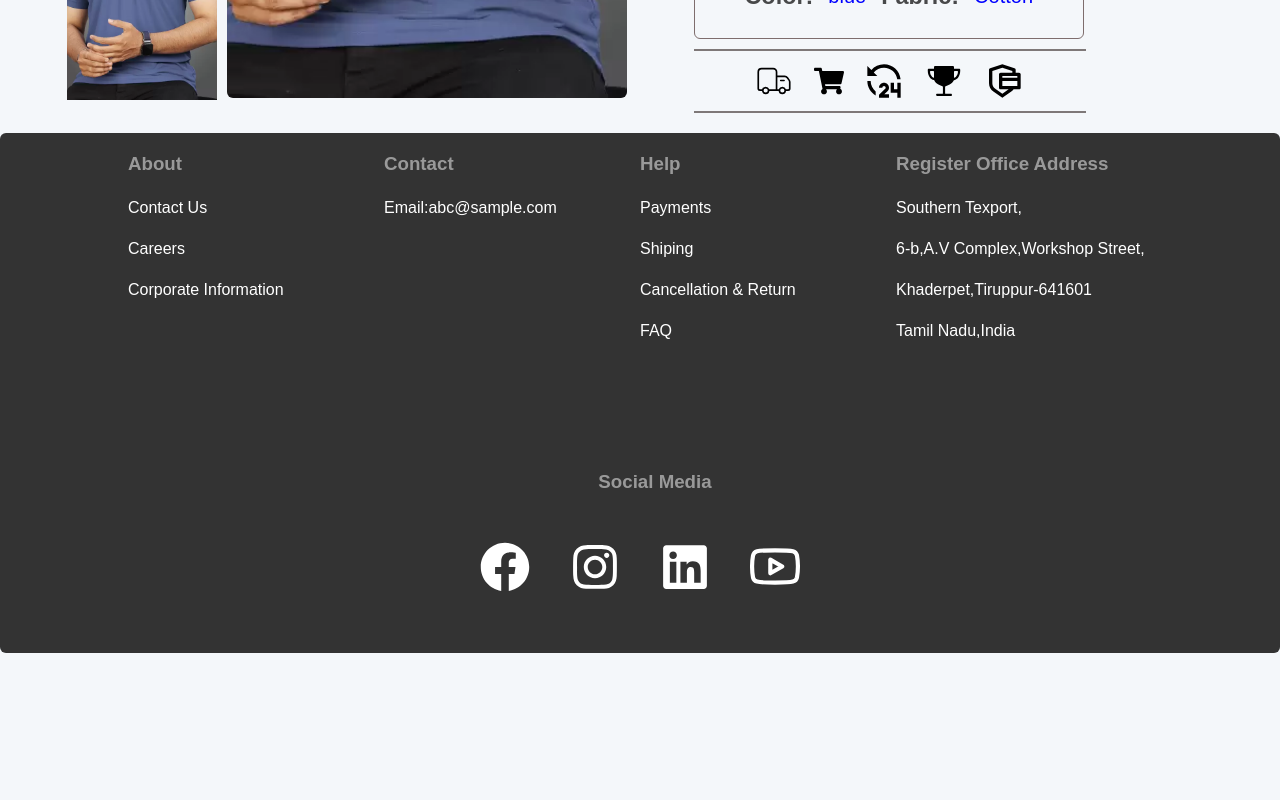
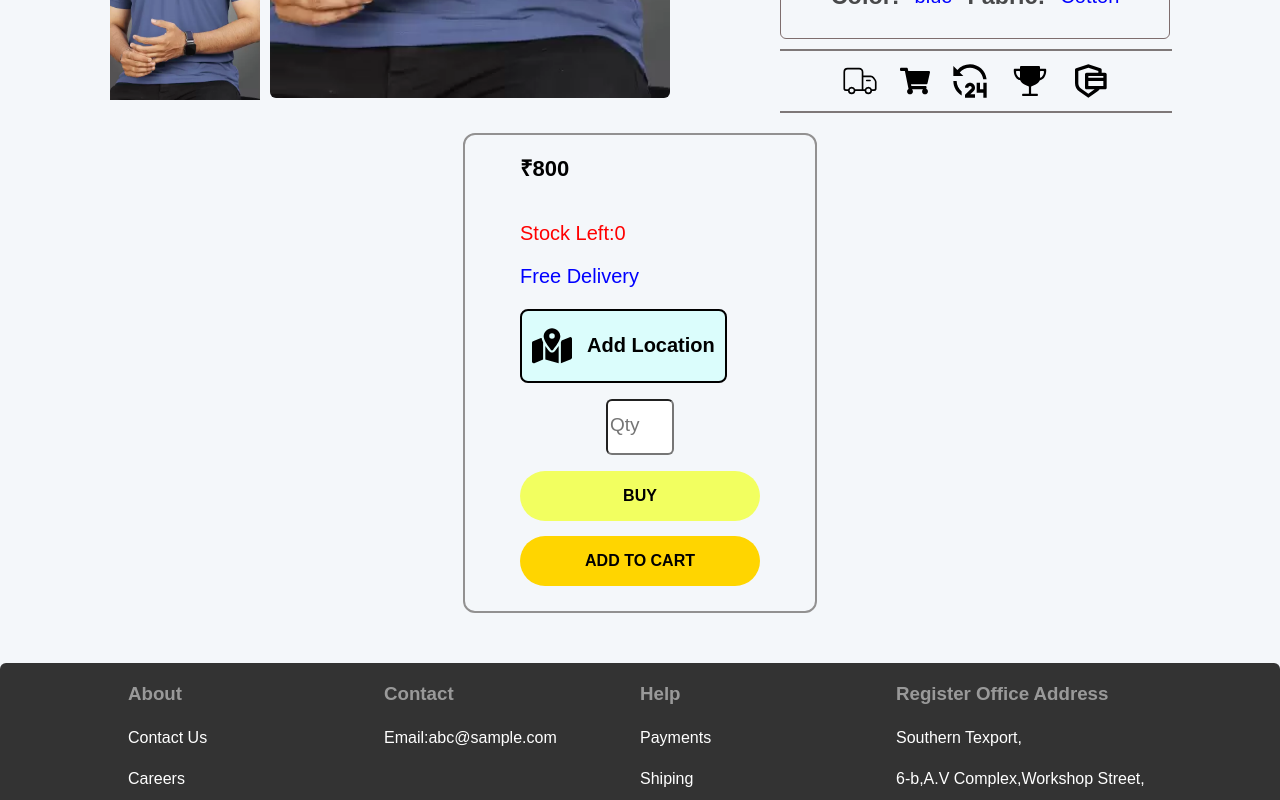
Before and after one commit to Santhosh-Shanmugam/SouthernTexport-E-commerce, a React (Vite) app in the folder Frontend/: page /product/0 in a window 1280 px wide. Shown: the part 640-1440 px from the top of the page. Before the commit the page ends 1293 px from the top, so only its background shows below. Built offline with nearby package versions, Linux system fonts and the light colour scheme.

Commit message:
InnerDisplay-6

```diff
--- a/Frontend/src/Components/InnerDisplay/InnerDisplay.css
+++ b/Frontend/src/Components/InnerDisplay/InnerDisplay.css
@@ -17,8 +17,10 @@
 .inner-con{
     display: flex;
     align-items: center;
+    flex-wrap: wrap;
     justify-content: space-evenly;
     flex-direction: row;
+    place-items: center;
 }
 .inner-con-left{
     display: flex;
@@ -189,6 +191,129 @@ hr {
     display: flex;
     align-items: center;
     justify-content: center;
-    background-color: rgb(90, 106, 120);
+    border: 2px solid rgb(146, 145, 145);
+    min-width: 350px;
+    flex-direction: column;
+    border-radius: 12px;
+    margin-bottom: 50px;
+}
+.last-con-price{
+    display: flex;
+    align-items: start;
+    justify-content: start;
+    flex-direction: column;
+
+}
+.last-con-price{
+    font-size: 22px;
+    font-weight: 600;
+}
+.inner-con-last span{
+    color: blue;
+    font-size: 20px;
+
+
+}
+
+.add-location{
+    display: flex;
+    align-items: center;
+    justify-content: center;
+    flex-direction: row;
     border: 2px solid black;
+    border-radius: 8px;
+    padding: 10px;
+    height: 50px;
+    background-color:rgb(219, 253, 252);
+    gap: 15px;
+    margin-top: 20px;
 }
+.add-location h4{
+    font-size: 20px;
+}
+.add-location-icon{
+    width: 40px;
+    height: 40px;
+}
+.stock-left-last-p{
+    font-size: 20px;
+    font-weight: 500;
+    color: red;
+}
+.inner-con-last-all-items{
+    display: flex;
+    align-items:start;
+    justify-content: start;
+    flex-direction: column;
+    line-height: 23px;
+}
+.quantity-con-last{
+    display: flex;
+    align-items: center;
+    width: 100%;
+    justify-content: center;
+
+
+}
+.quantity-con-last input{
+    width: 60px;
+    height: 50px;
+    border-radius: 6px;
+
+}
+input::placeholder,
+textarea::placeholder {
+  font-size: 19px;
+}
+.buy-btn{
+    display: flex;
+    justify-content: center;
+    align-items: center;
+    width: 240px;
+    height: 50px;
+    background-color: rgb(242, 255, 96);
+    margin-bottom: 15px;
+    font-weight: 600;
+    border-radius: 26px;
+    cursor: pointer;
+    transition: 0.5s;
+}
+.buy-btn:hover{
+    transform: scale(1.03);
+    background-color: rgb(235, 252, 42);
+
+
+}
+.add-cart{
+    display: flex;
+    justify-content: center;
+    align-items: center;
+    width: 240px;
+    height: 50px;
+    background-color: rgb(255, 213, 0);
+    margin-bottom: 25px;
+    border-radius: 26px;
+    font-weight: 600;
+    cursor: pointer;
+    transition: 0.5s;
+
+}
+
+
+.add-cart:hover{
+    transform: scale(1.03);
+    background-color: rgb(255, 200, 0);
+
+
+}
+.buy-btn:hover, .add-cart:hover {
+    box-shadow: 0px 5px 15px rgba(0, 0, 0, 0.2);
+}
+
+.button-buy-cart{
+    display: flex;
+    justify-content: center;
+    align-items: center;
+    flex-direction: column;
+    width: 100%;
+}
--- a/Frontend/src/Components/InnerDisplay/InnerDisplay.jsx
+++ b/Frontend/src/Components/InnerDisplay/InnerDisplay.jsx
@@ -10,6 +10,7 @@ import Rating from '../Rating/Rating';
 import { Ri24HoursFill } from "react-icons/ri";
 import { IoIosTrophy } from "react-icons/io";
 import { RiSecurePaymentLine } from "react-icons/ri";
+import { FaMapLocationDot } from "react-icons/fa6";
 
 const InnerDisplay = () => {
 
@@ -58,7 +59,7 @@ const InnerDisplay = () => {
         <div className="inner-con-details">
           <p>{product.full_name}</p>
           <div className="inner-rating">
-          <Rating  rating={product.rating} ></Rating>
+            <Rating rating={product.rating} ></Rating>
 
           </div>
           <hr></hr>
@@ -88,7 +89,7 @@ const InnerDisplay = () => {
           <div className="inner-colors">
             <div className="inner-color">
 
-              <div style={{ display: 'flex', color: 'black',alignItems:'center',justifyContent:'center',gap:'15px' }}>
+              <div style={{ display: 'flex', color: 'black', alignItems: 'center', justifyContent: 'center', gap: '15px' }}>
                 <h3>Color:</h3><p style={{ color: 'blue' }}>{product.color}</p>
                 <h3>Fabric:</h3><p style={{ color: 'blue' }}>{product.fabric}</p>
               </div>
@@ -104,7 +105,7 @@ const InnerDisplay = () => {
             <CiDeliveryTruck className="inner-icon-right" />
             <FaShoppingCart className="inner-icon-right2" />
             <Ri24HoursFill className="inner-icon-right" />
-            <IoIosTrophy className="inner-icon-right"  />
+            <IoIosTrophy className="inner-icon-right" />
             <RiSecurePaymentLine className="inner-icon-right" />
 
           </div>
@@ -117,7 +118,66 @@ const InnerDisplay = () => {
 
       </div>
       <div className="inner-con-last">
-        <p>efgrgtgthr</p>
+        <div className="inner-con-last-all-items">
+
+          <p className="last-con-price">₹{product.new_price}</p>
+          <div className="stock-left-last">
+            <p className="stock-left-last-p">Stock Left:{product.product_count}</p>
+          </div>
+          <div className="">
+
+          <span>{product.delivery}</span>
+          </div>
+          <div className="add-location">
+
+            <FaMapLocationDot className="add-location-icon" />
+
+
+            <h4>Add Location</h4>
+          </div>
+          <div className="quantity-con-last">
+            <p>
+              <input
+                type="number"
+                placeholder="Qty"
+                min="1"
+                max="50"
+                onChange={(e) => {
+                  let value = parseInt(e.target.value);
+
+                  if (isNaN(value) || value < 1) {
+                    value = 1;
+                  } else if (value > 50) {
+                    value = 50;
+                  }
+
+                  e.target.value = value;
+                }}
+              />
+            </p>
+          </div>
+
+
+
+          <div className="button-buy-cart">
+            <div className="buy-btn">
+              <p>BUY</p>
+
+            </div>
+            <div className="add-cart">
+               <p>ADD TO CART</p>
+            </div>
+          </div>
+
+
+        </div>
+
+
+
+
+
+
+
       </div>
     </div >
   )
--- a/Frontend/src/assets/Data.js
+++ b/Frontend/src/assets/Data.js
@@ -13,6 +13,7 @@ const Data = [
     offer: "20% off",
   color:"blue",
   fabric:"Cotton",
+  delivery:"Free Delivery",
     full_name: "Product Name - Full Details",
     rating: 4.5,
     size_options: ["S","M","L","XL","XLL"],
@@ -32,6 +33,7 @@ const Data = [
     color:"blue",
     fabric:"Cotton",
 
+    delivery:"Free Delivery",
 
     full_name: "Product Name - Full Details",
     rating: 4.5,
@@ -52,6 +54,7 @@ const Data = [
     rating: 4.5,
     color:"blue",
     fabric:"Cotton",
+    delivery:"Free Delivery",
 
     size_options: [" X ", " XL ", " L ", " M "],
     product_count: 0,
@@ -69,6 +72,7 @@ const Data = [
     color:"blue",
 
     fabric:"Cotton",
+    delivery:"Free Delivery",
 
     category:"kids",
     full_name: "Product Name - Full Details",
@@ -89,6 +93,7 @@ const Data = [
     offer: "20% off",
     color:"blue",
     fabric:"Cotton",
+    delivery:"Free Delivery",
 
     full_name: "Product Name - Full Details",
     rating: 4.5,
@@ -108,6 +113,7 @@ const Data = [
     offer: "20% off",
     color:"blue",
     fabric:"Cotton",
+    delivery:"Free Delivery",
 
 
     full_name: "Product Name - Full Details",
@@ -127,6 +133,7 @@ const Data = [
     category:"men",
     color:"blue",
     fabric:"Cotton",
+    delivery:"Free Delivery",
 
     offer: "20% off",
     quantity: 50,
@@ -149,6 +156,7 @@ const Data = [
     offer: "20% off",
     color:"blue",
     fabric:"Cotton",
+    delivery:"Free Delivery",
 
     quantity: 50,
     size: "Large",
@@ -170,6 +178,7 @@ const Data = [
     offer: "20% off",
     color:"blue",
     fabric:"Cotton",
+    delivery:"Free Delivery",
 
     quantity: 50,
     size: "Large",
@@ -193,6 +202,7 @@ const Data = [
     size: "Large",
     color:"blue",
     fabric:"Cotton",
+    delivery:"Free Delivery",
 
     full_name: "Product Name - Full Details",
     rating: 4.5,
@@ -210,6 +220,7 @@ const Data = [
     new_price: 800,
     color:"blue",
     fabric:"Cotton",
+    delivery:"Free Delivery",
 
     category:"men",
     offer: "20% off",
```
